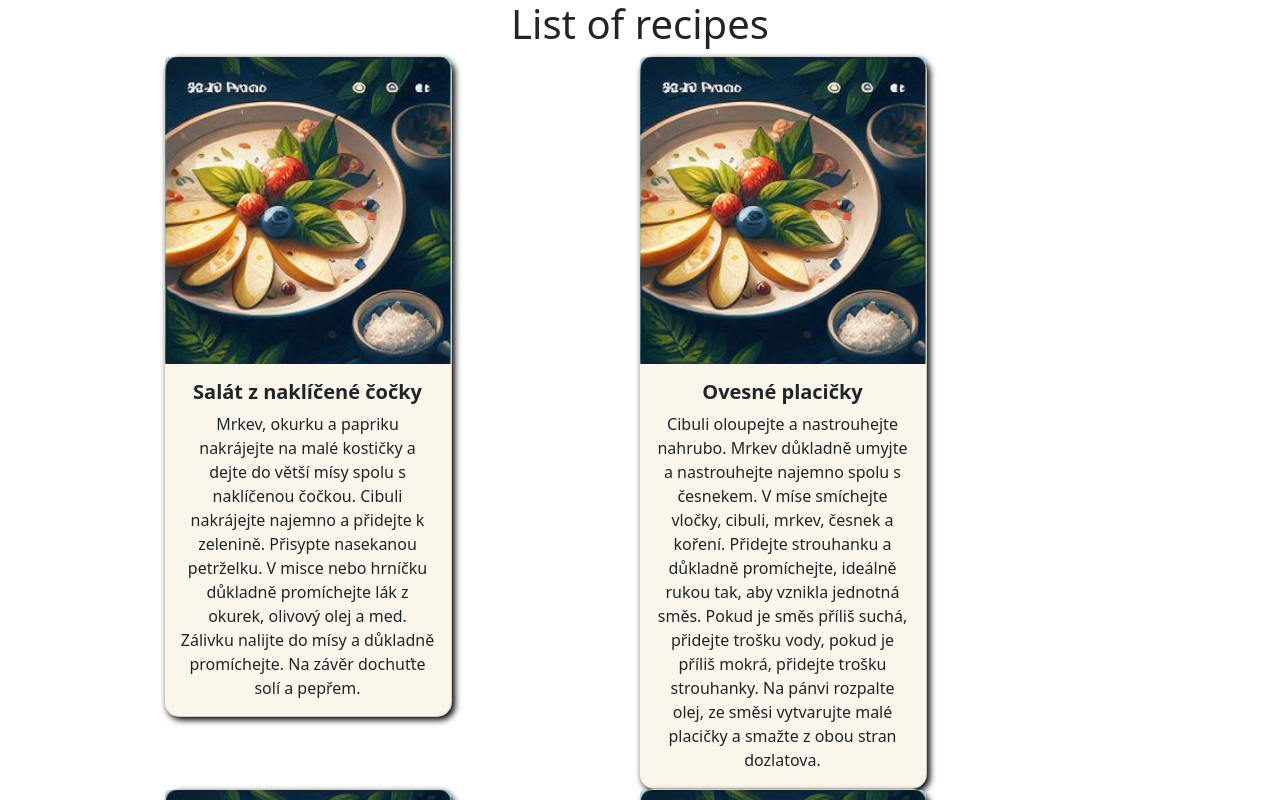
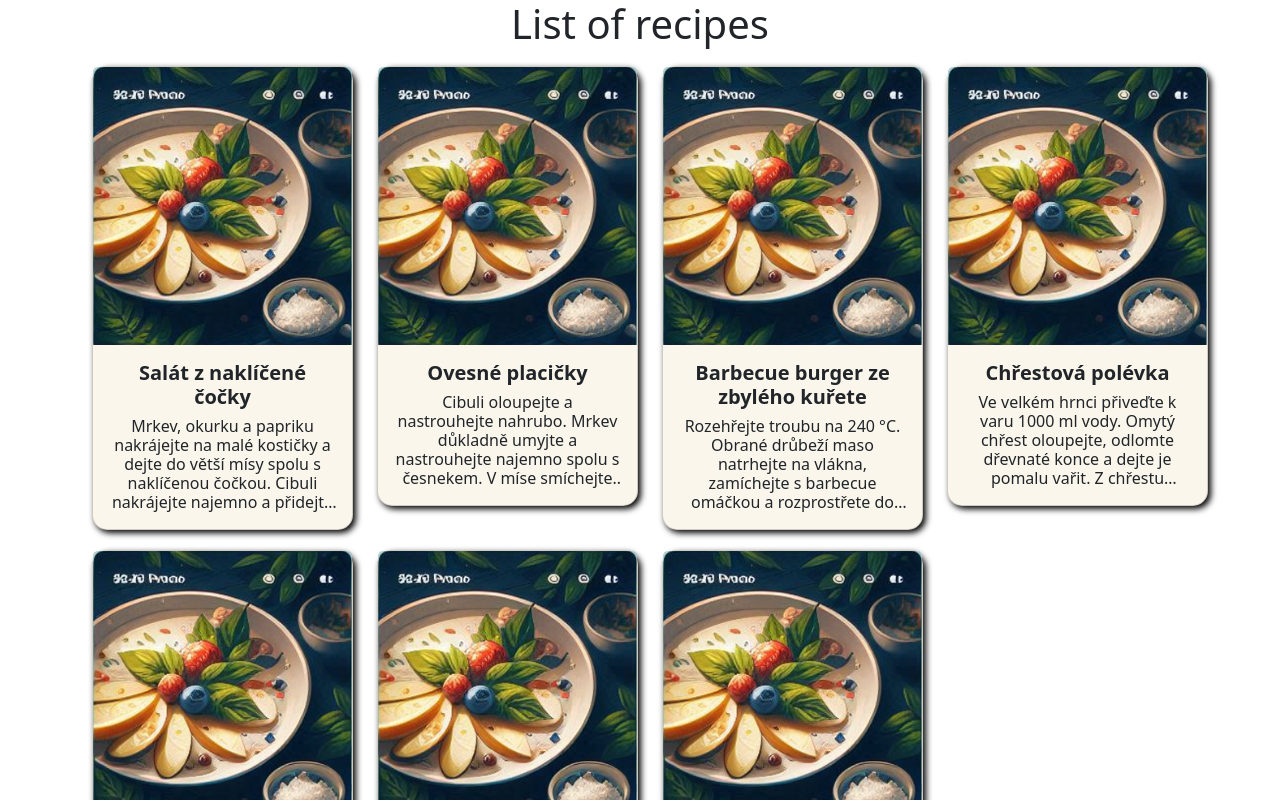
Before and after one commit to LubkaW/Unicorn-React, a JavaScript app in the folder client/: page / in a window 1280 px wide. Shown: the top 800 px of the page. Built offline with nearby package versions, Linux system fonts and the light colour scheme; the HTML template or start-up script is replaced by a standard one.

Commit message:
2. End of the second block

```diff
--- a/client/src/components/RecipeCard.js
+++ b/client/src/components/RecipeCard.js
@@ -8,7 +8,7 @@ function recipeCard(props) {
             <Card.Img className={styles.cardImage} variant="top" src={logo}/>
             <Card.Body className={styles.cardBody}>
                 <Card.Title className={styles.cardTitle}>{props.recipe.name}</Card.Title>
-                <Card.Text>
+                <Card.Text className={styles.cardText}>
                     {props.recipe.description}
                 </Card.Text>
             </Card.Body>
--- a/client/src/components/RecipeGrid.js
+++ b/client/src/components/RecipeGrid.js
@@ -7,7 +7,7 @@ function recipeGrid(props) {
             <h1>List of recipes</h1>
             <Row>
                 {props.recipes.map((recipe) => (
-                    <Col md={5} key={recipe.id}>
+                    <Col lg={3} md={4} sm={6} xs={12} key={recipe.id}>
                         <RecipeCard recipe={recipe} />
                     </Col>
                 ))}
--- a/client/src/css/recipe-card.module.css
+++ b/client/src/css/recipe-card.module.css
@@ -1,6 +1,10 @@
+:root {
+    --num_of_lines: 5;
+}
+
 .card {
-    width: 18rem;
-    margin: auto;
+    width: 100%;
+    margin: 10px;
     box-shadow: 3px 3px 6px black;
     border-radius: 15px;
     transition: transform 0.3s ease, box-shadow 0.3s ease;
@@ -25,3 +29,14 @@
 .cardTitle {
     font-weight: bold;
 }
+
+.cardText {
+    display: -webkit-box;
+    -webkit-box-orient: vertical;
+    overflow: hidden;
+    text-overflow: ellipsis;
+    -webkit-line-clamp: var(--num_of_lines);
+    height: calc(1.2em * var(--num_of_lines));
+    line-height: 1.2em;
+    max-height: calc(1.2em * var(--num_of_lines));
+}
```
